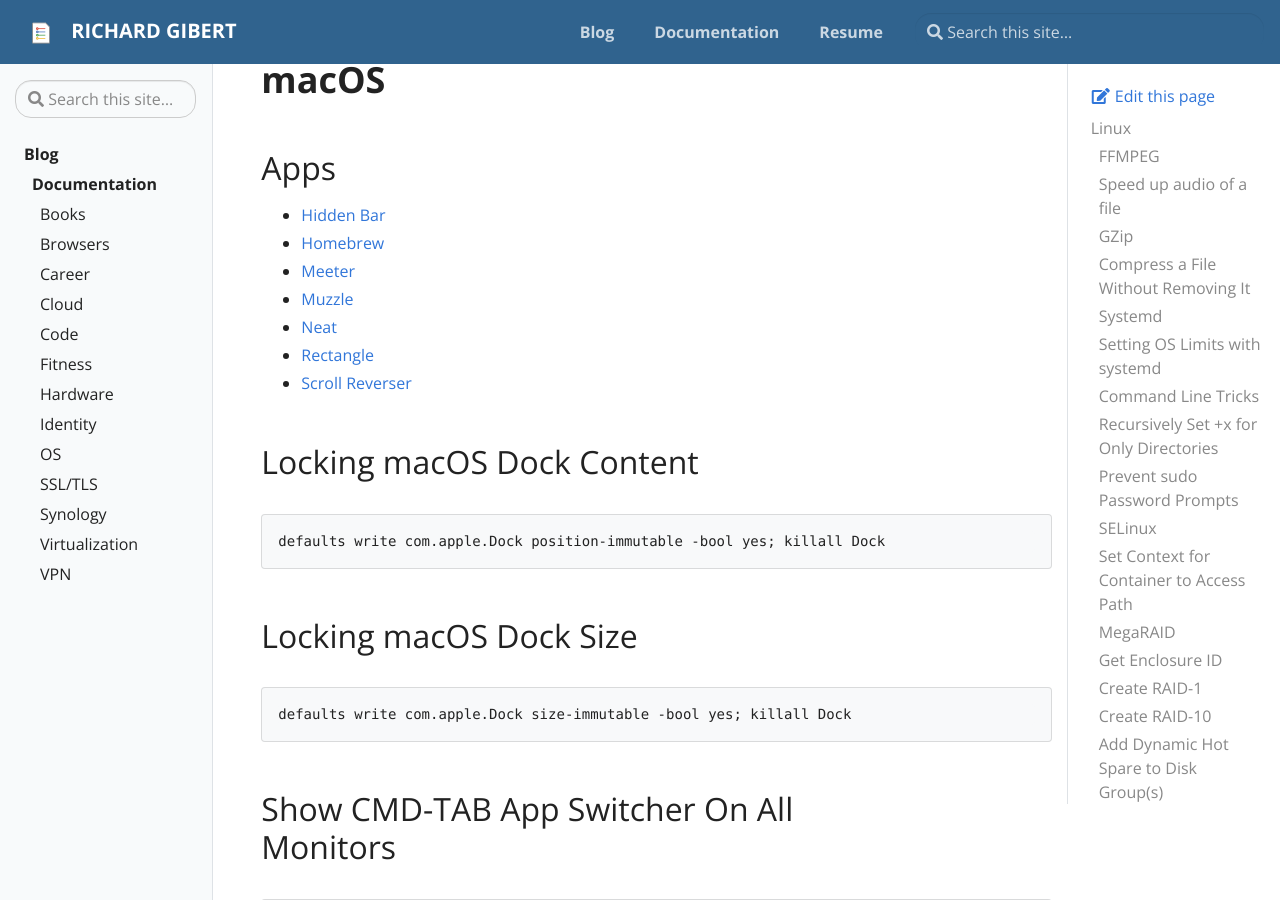
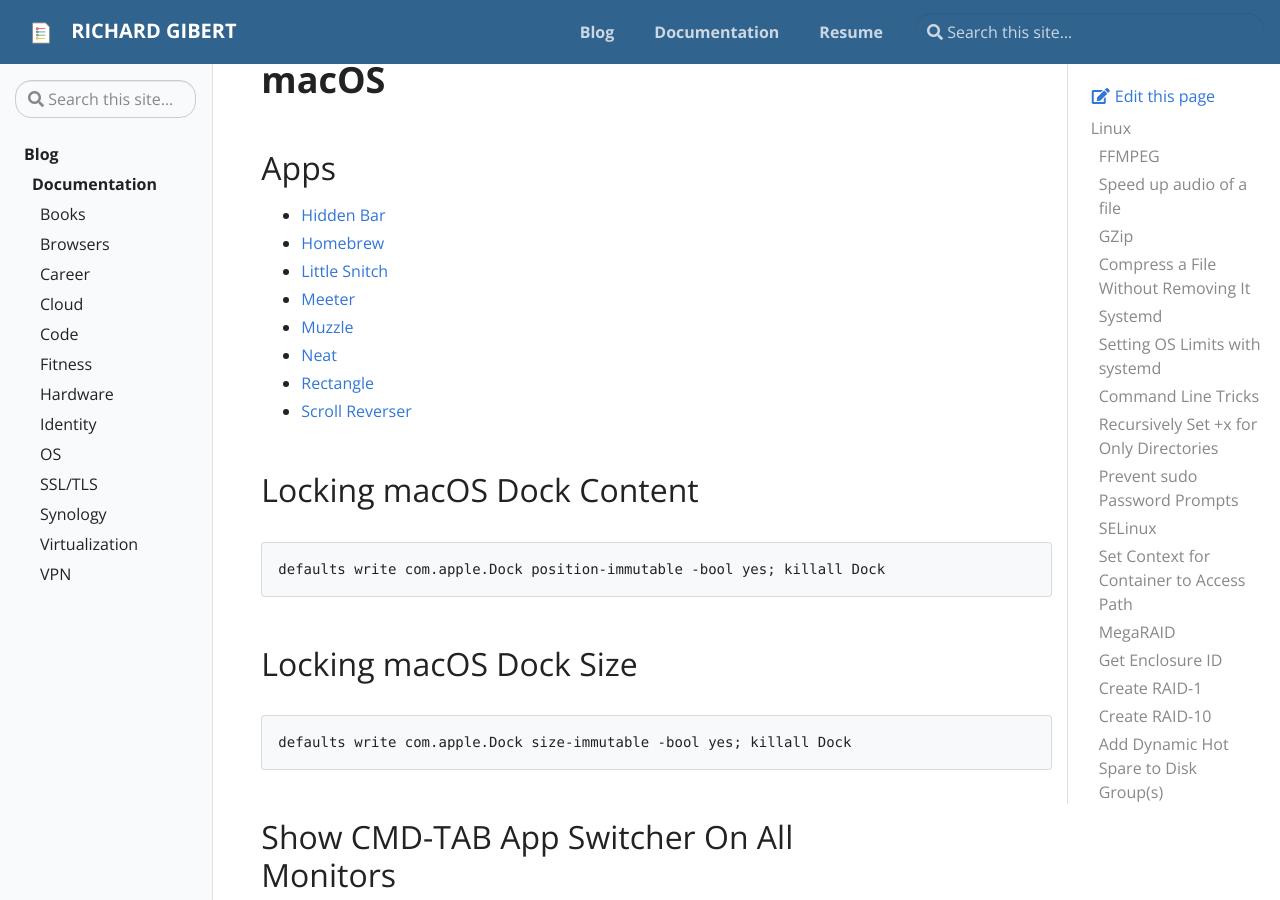
Before and after one commit to rgibert/rgibert.github.io, a Jekyll site: the page built from _docs/os.md, in a window 1280 px wide and 900 px high, scrolled down 4402 px. Built offline with Jekyll 4.4.1, drawn with Linux system fonts in a browser that asks for light colours.

Commit message:
add little snitch link

```diff
--- a/_docs/os.md
+++ b/_docs/os.md
@@ -152,6 +152,7 @@ gpg --armor --export KEY_ID
 
 - [Hidden Bar](https://github.com/dwarvesf/hidden)
 - [Homebrew](https://brew.sh/)
+- [Little Snitch](https://www.obdev.at/products/littlesnitch/index.html)
 - [Meeter](https://trymeeter.com/)
 - [Muzzle](https://muzzleapp.com/)
 - [Neat](https://neat.run/)
```
